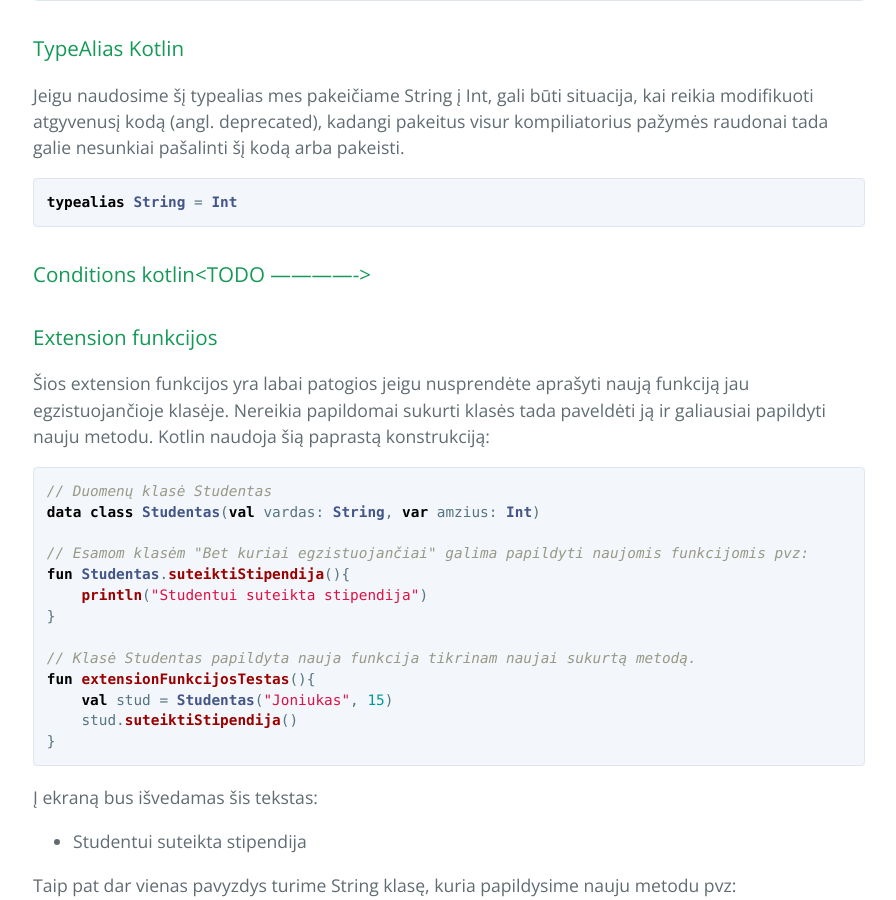
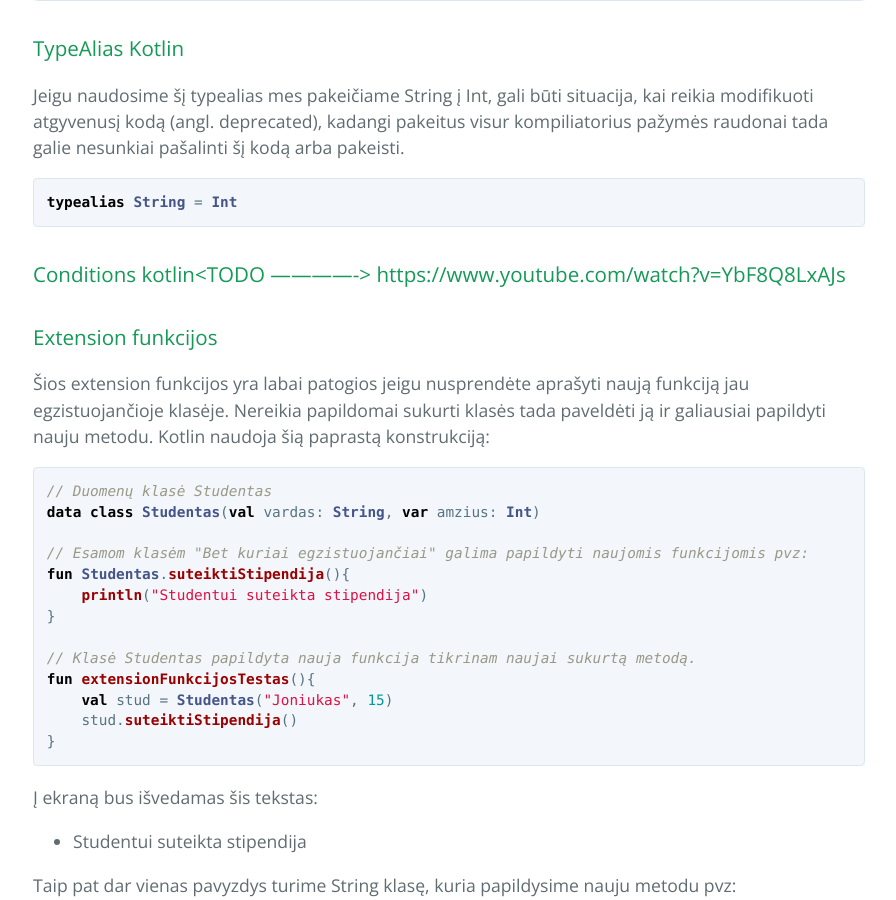
Before and after one commit to eif-courses/Java-Lecture-Notes, a Jekyll site: the page built from _posts/2017-10-29-overloading-kotlin-vs-java.md, in a window 1280 px wide and 900 px high, scrolled down 3947 px. Shown: the whole window, without its empty margins (191-1087 px from the left). Built offline with Jekyll 4.4.1, drawn with Linux system fonts in a browser that asks for light colours; part of the change alters nothing that is shown.

Commit message:
Update 2017-10-29-overloading-kotlin-vs-java.md

````diff
--- a/_posts/2017-10-29-overloading-kotlin-vs-java.md
+++ b/_posts/2017-10-29-overloading-kotlin-vs-java.md
@@ -157,7 +157,8 @@ Jeigu naudosime šį typealias mes pakeičiame String į Int, gali būti situaci
 typealias String = Int
 ```
 
-### Conditions kotlin<TODO ------------->
+### Conditions kotlin<TODO -------------> https://www.youtube.com/watch?v=YbF8Q8LxAJs
+
 
 
 ### Extension funkcijos
````
